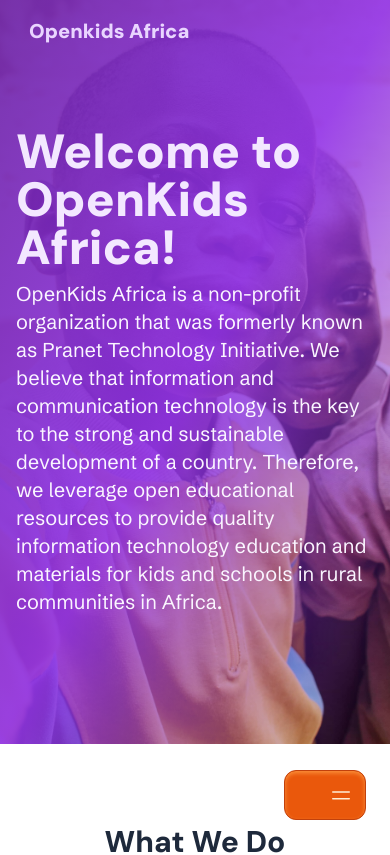
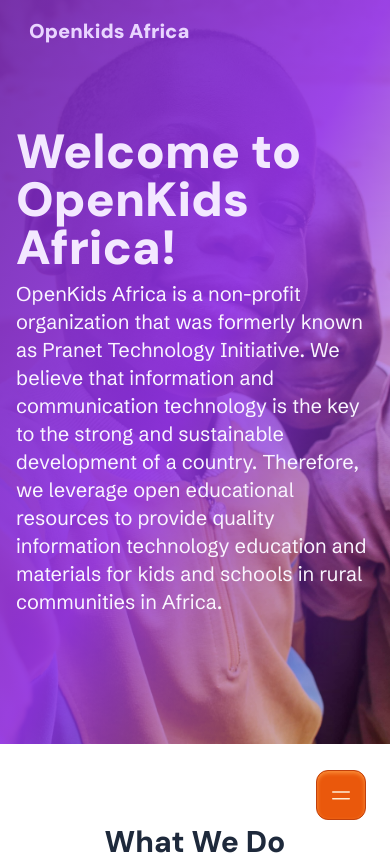
Before and after one commit to openkids-africa/openkidsafrica, a Nuxt app: page / in a window 390 px wide. Shown: the top 855 px of the page. Built offline with nearby package versions, Linux system fonts and the light colour scheme.

Commit message:
fix: remove flex on nav btn to remove excess width

```diff
--- a/components/SiteNav.vue
+++ b/components/SiteNav.vue
@@ -74,7 +74,7 @@ const toggleActive = () => {
 }
 
 .site-nav-btn {
-  @apply fixed bottom-0 right-0 z-20 mb-6 mr-6 lg:hidden;
+  @apply fixed bottom-0 right-0 z-20 mb-6 mr-6 block lg:hidden;
 }
 
 .site-nav-btn__icon {
```
